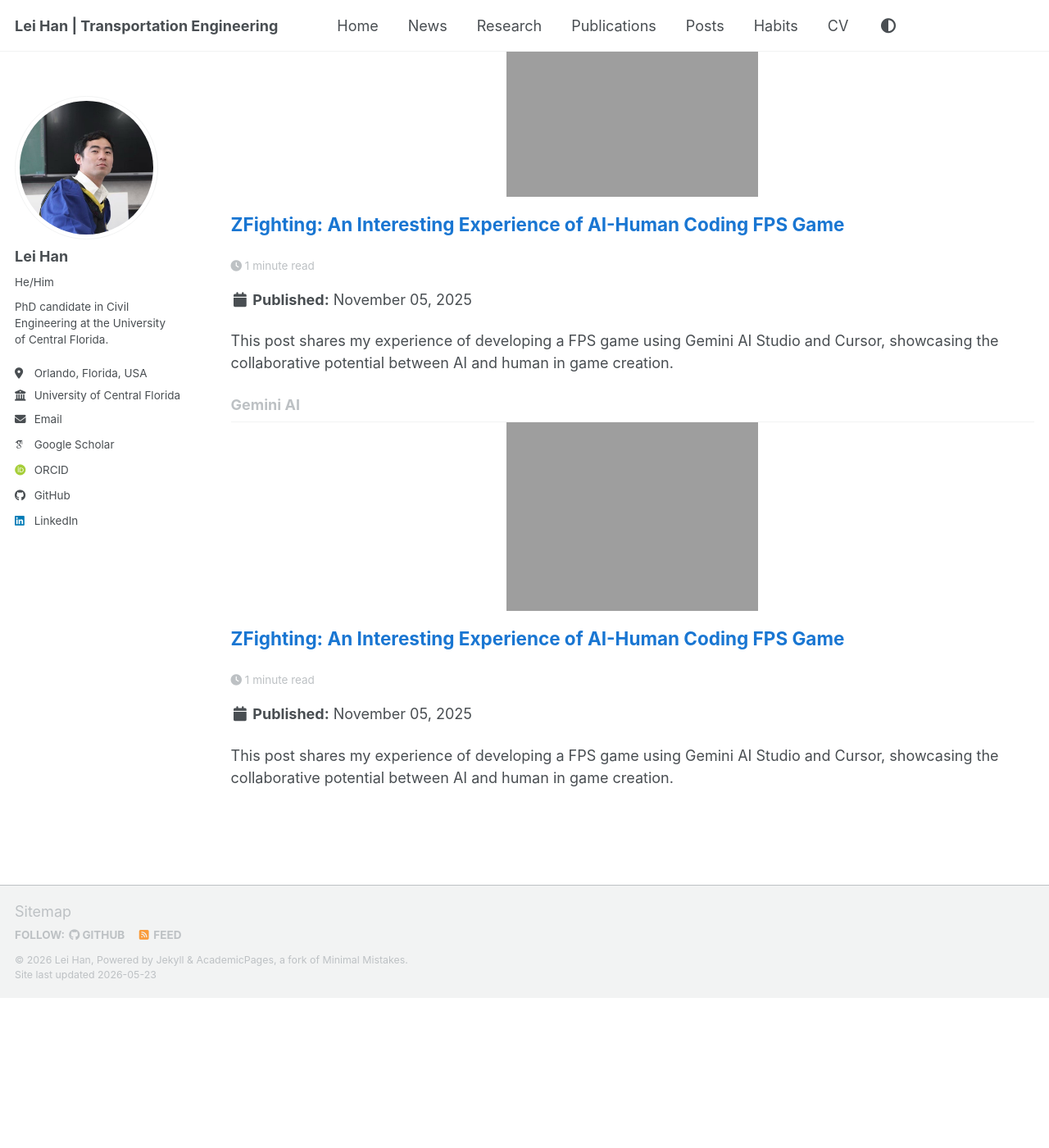
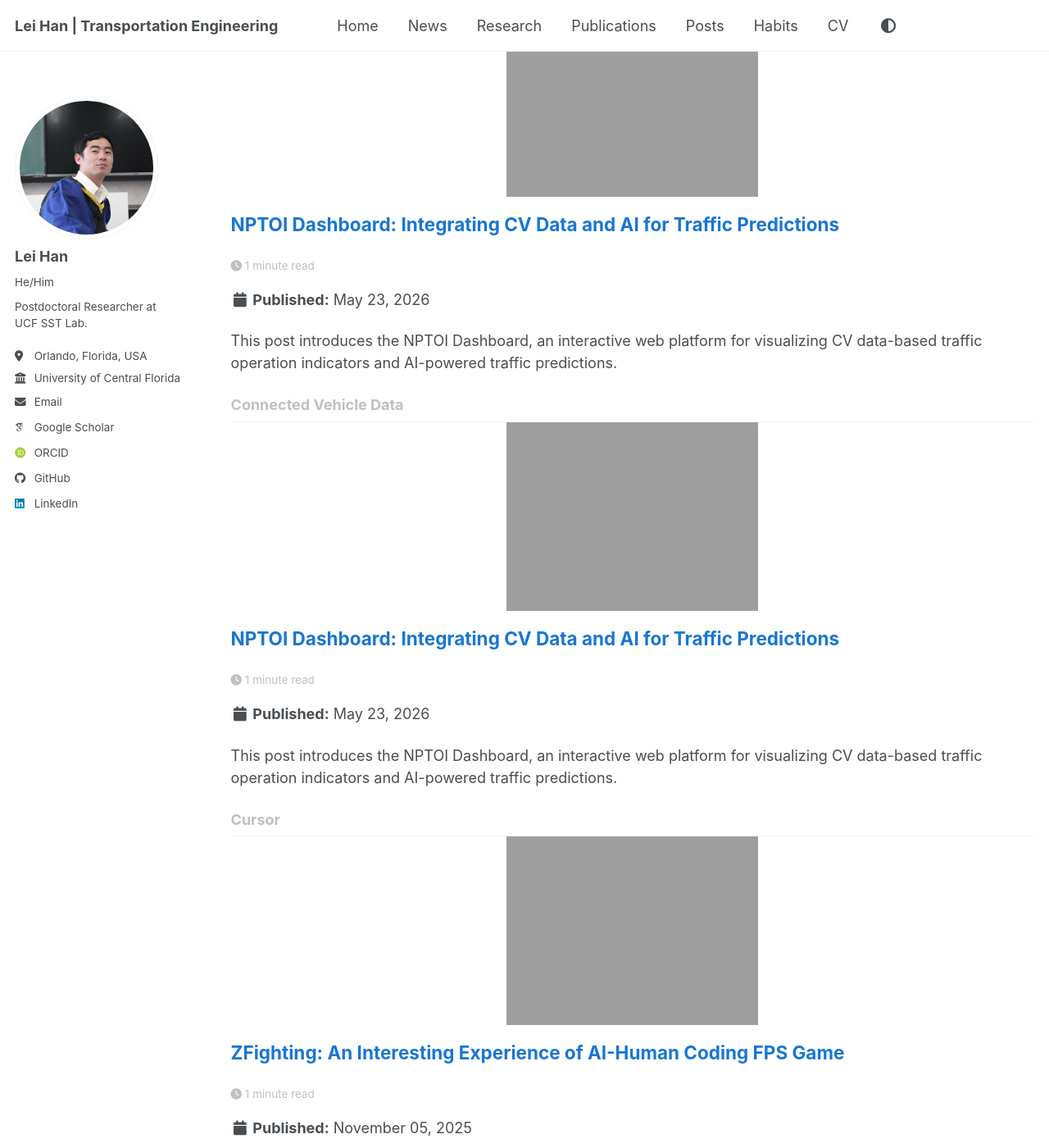
Before and after one commit to UCFLeiHan/UCFLeiHan.github.io, a Jekyll site: the page built from _pages/tag-archive.html, in a window 1280 px wide and 1400 px high, scrolled down 1192 px. Shown: the whole window at 82% size. Built offline with Jekyll 4.4.1, drawn with Linux system fonts in a browser that asks for light colours; some web fonts are replaced; before the commit the page ends 2409 px from its top, so only the background shows below that; some of the changed text lies outside the part shown.

Commit message:
Update homepage status and add NPTOI dashboard post

```diff
--- a/_config.yml
+++ b/_config.yml
@@ -25,7 +25,7 @@ author:
   avatar           : "LeiHan.jpg"
   name             : "Lei Han"
   pronouns         : "He/Him"
-  bio              : "PhD candidate in Civil Engineering at the University of Central Florida."
+  bio              : "Postdoctoral Researcher at UCF SST Lab."
   location         : "Orlando, Florida, USA"
   employer         : "University of Central Florida"
   email            : "lei.han@ucf.edu"
--- a/_includes/author-profile.html
+++ b/_includes/author-profile.html
@@ -129,6 +129,9 @@
       {% if author.linkedin %}
         <li><a href="https://www.linkedin.com/in/{{ author.linkedin }}"><i class="fab fa-fw fa-linkedin icon-pad-right" aria-hidden="true"></i>LinkedIn</a></li>
       {% endif %}
+      <li class="author__visitor-map" style="margin-top: 1rem; max-width: 180px; max-height: 120px; overflow: hidden;">
+        <script type="text/javascript" id="mapmyvisitors" src="https://mapmyvisitors.com/map.js?cl=080808&w=180&t=t&d=tUmzf1hDt22-joI7y2g_nvl4AE5BS4yPPnnHZGUiKiU&co=ffffff&ct=808080&cm=3acc3a&cmn=ff5353"></script>
+      </li>
       {% if author.mastodon %}
         <li><a href="{{ author.mastodon }}"><i class="fab fa-fw fa-mastodon icon-pad-right" aria-hidden="true"></i>Mastodon</a></li>
       {% endif %}
--- a/_includes/footer/custom.html
+++ b/_includes/footer/custom.html
@@ -1,6 +1,4 @@
 <!-- start custom footer snippets -->
-
-<a href="/sitemap/">Sitemap</a>
 
 <!-- Citation Modal -->
 <div id="citation-modal" class="citation-modal">
--- a/_pages/news.md
+++ b/_pages/news.md
@@ -6,12 +6,18 @@ author_profile: true
 ---
 
 <div class="news-page-wrapper">
-<div class="notice--info" style="margin: 1.5em 0 0em 0; padding: 1em; background-color: #e3f2fd; border: 1px solid #2196f3; border-radius: 4px; display: flex; align-items: flex-start; gap: 0.5em;">
-  <div style="flex-shrink: 0; width: 24px; height: 24px; background-color: #2196f3; border-radius: 50%; display: flex; align-items: center; justify-content: center; color: white; font-weight: bold; font-size: 1.0em;">i</div>
-  <div style="flex: 1; font-size: 1.25em;">I will graduate in May 2026 and am seeking postdoctoral opportunities in transportation research, including transportation safety, CAV data applications, and urban traffic modeling!</div>
-</div>
 
 <div class="news-scroll-container">
+  <div class="news-item">
+    <span class="news-date"><strong>05/2026:</strong></span>
+    <span class="news-text">I received my <strong>Ph.D. degree in Civil Engineering</strong> under the supervision of Dr. Mohamed Abdel-Aty from the University of Central Florida! Check it <a href="https://www.linkedin.com/posts/ucf-sst_ucf-sstlab-transportationengineering-activity-7460410259661266944-qC8A?utm_source=share&utm_medium=member_desktop&rcm=ACoAAEi5VJYBzuSWROkYS97HB8oDko_SEVylAz8" target="_blank" rel="noopener noreferrer">here</a>!</span>
+  </div>
+
+  <div class="news-item">
+    <span class="news-date"><strong>01/2026:</strong></span>
+    <span class="news-text">Attended <strong>TRB 2026 Annual Meeting</strong> in Washington, D.C.! Here are some posts about our team's activities: <a href="https://www.linkedin.com/posts/ucf-sst_a-great-moment-at-trb-2026-with-dr-atymohamed-activity-7416838251677818881-X3Ei?utm_source=share&utm_medium=member_desktop&rcm=ACoAAEi5VJYBzuSWROkYS97HB8oDko_SEVylAz8" target="_blank" rel="noopener noreferrer">Post 1</a>, <a href="https://www.linkedin.com/posts/ucf-sst_ucf-sst-2026-trb-activity-7401649542988865536-QZEt?utm_source=share&utm_medium=member_desktop&rcm=ACoAAEi5VJYBzuSWROkYS97HB8oDko_SEVylAz8" target="_blank" rel="noopener noreferrer">Post 2</a>.</span>
+  </div>
+
   <div class="news-item">
     <span class="news-date"><strong>11/2025:</strong></span>
     <span class="news-text">I am glad to share that I have been selected for the <a href="https://www.icftte.org/fstar" target="_blank" rel="noopener noreferrer"><strong>Future Stars Award</strong></a> in the Frontiers of Traffic and Transportation Engineering (FTTE 2025).</span>
--- /dev/null
+++ b/_posts/2026-05-23-nptoi-dashboard.md
@@ -0,0 +1,67 @@
+---
+title: "NPTOI Dashboard: Integrating CV Data and AI for Traffic Predictions"
+date: 2026-05-23
+categories:
+  - Posts
+tags:
+  - Connected Vehicle Data
+  - Traffic Operation
+  - AI Prediction
+  - Dashboard
+  - Codex
+layout: single
+author_profile: true
+read_time: true
+share: true
+excerpt: "This post introduces the NPTOI Dashboard, an interactive web platform for visualizing CV data-based traffic operation indicators and AI-powered traffic predictions."
+header:
+  teaser: posts/NPTOIDashboard.gif
+---
+
+![NPTOI Dashboard Demo](/images/posts/NPTOIDashboard.gif)
+
+With powerful assistance from Codex, I recently developed the [NPTOI Dashboard](https://www.nptoi-dashboard.com){:target="_blank" rel="noopener noreferrer"} to support our FDOT project: [Network Level Proactive Traffic Operations Indicator (NPTOI) Using Artificial Intelligence (AI) and Connected Vehicle (CV) Data Integration](https://rip.trb.org/View/2529964){:target="_blank" rel="noopener noreferrer"}. The dashboard is an interactive web platform for visualizing CV data and AI-based traffic operation predictions. It was designed to support proactive traffic monitoring by integrating roadway-level mobility, safety, and prediction indicators into a map-based interface.
+
+Based on Flask and modular JavaScript, the dashboard system is organized as a data-to-application pipeline that integrates CV data and roadway basemaps into a data processing server, a backend server, and a frontend interface. It provides an integrated interface for arterial and freeway networks, with controls for network type, date, time, segment coloring, and analysis mode. Users can switch among Historical View, Prediction Mode, and Network Ranking to explore traffic conditions from different perspectives.
+
+<div class="nptoi-overview-grid" style="display: grid; grid-template-columns: minmax(260px, 0.9fr) minmax(360px, 1.35fr); gap: 1.2em; align-items: start; margin: 1.2em 0;">
+  <figure style="margin: 0;">
+    <img class="nptoi-overview-img" src="/images/posts/Framework.png" alt="NPTOI Dashboard framework" style="width: 100%; height: 320px; object-fit: contain; background: #fff; border-radius: 4px;">
+    <figcaption style="font-size: 0.85em; color: var(--global-text-color-light); margin-top: 0.35em;">System overall framework.</figcaption>
+  </figure>
+  <figure style="margin: 0;">
+    <img class="nptoi-overview-img" src="/images/posts/frontend.png" alt="NPTOI Dashboard frontend" style="width: 100%; height: 320px; object-fit: contain; background: #fff; border-radius: 4px;">
+    <figcaption style="font-size: 0.85em; color: var(--global-text-color-light); margin-top: 0.35em;">Main interface for NPTOI dashboard frontend.</figcaption>
+  </figure>
+</div>
+
+<style>
+@media (max-width: 768px) {
+  .nptoi-overview-grid {
+    grid-template-columns: 1fr !important;
+  }
+  .nptoi-overview-img {
+    height: auto !important;
+  }
+}
+</style>
+
+## Historical View
+
+![Historical View Panel](/images/posts/His_panel.png)
+
+The Historical View module allows users to inspect segment-level traffic operation indicators over time. It includes mobility indicators such as speed, volume, travel delay, travel time, queue length, and signal performance, as well as safety-related indicators such as hard braking, hard acceleration, speeding, and lane-changing behaviors.
+
+## Prediction Mode
+
+![Prediction Mode Panel](/images/posts/Ped_panel.png)
+
+The Prediction Mode module visualizes short-term traffic forecasts for key traffic operation indicators, including speed, volume, delay, and queue length. It combines recent observed conditions with one-hour-ahead predictions, helping users examine how traffic conditions may evolve across the network.
+
+## Network Ranking
+
+![Network Ranking Module](/images/posts/Network_ranking.png)
+
+The Network Ranking module helps identify critical roadway segments based on selected mobility or safety indicators. Users can compare segments across different time windows, such as the current time, AM peak, PM peak, daytime, nighttime, or the full day. The results can also be exported for further analysis and reporting.
+
+The current version (v1.1.0) is still an early-stage implementation. In future versions, I plan to expand the roadway networks, add more traffic analysis modules, and improve the interactive functions for traffic engineers and researchers. Stay tuned.
```
Also changed, not shown: README.md (+2 -2 lines), _pages/about.md (+2 -2 lines), images/posts/Framework.png (added), images/posts/frontend.png (added), 4 other files.
